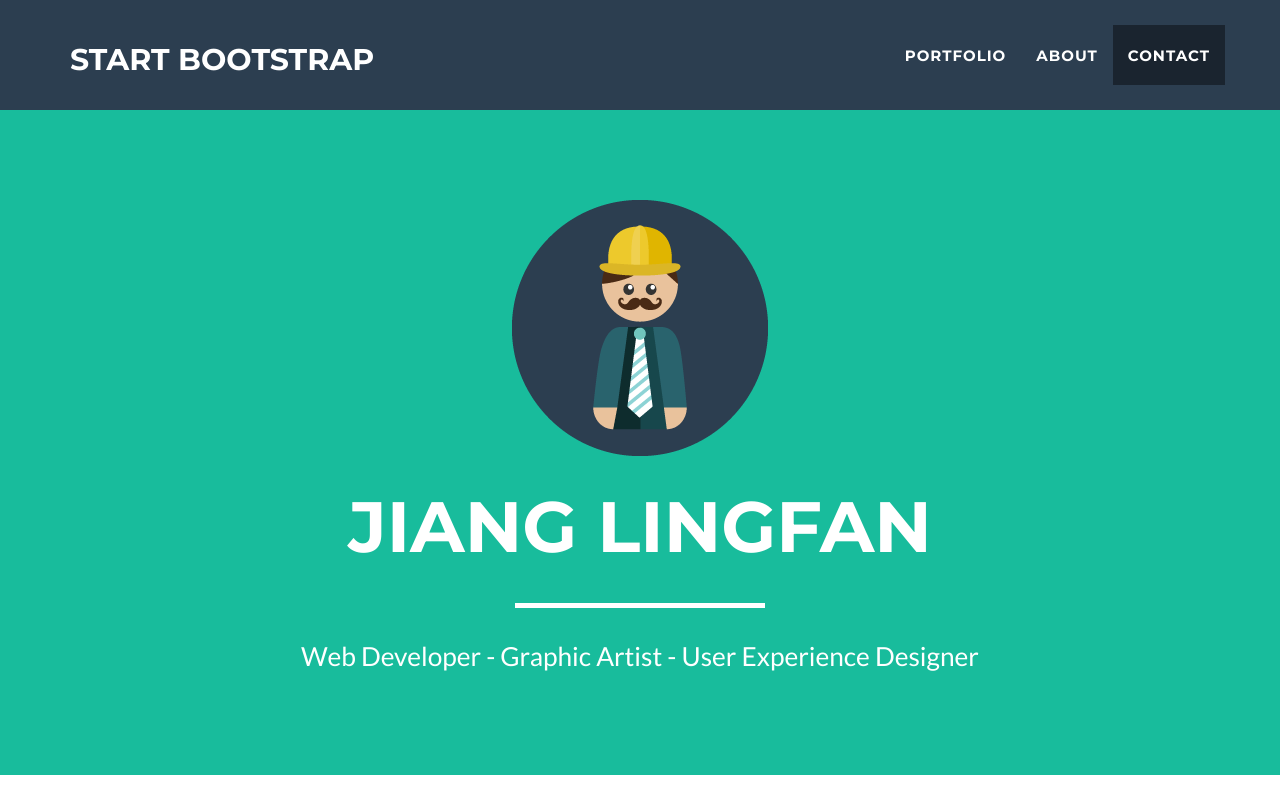
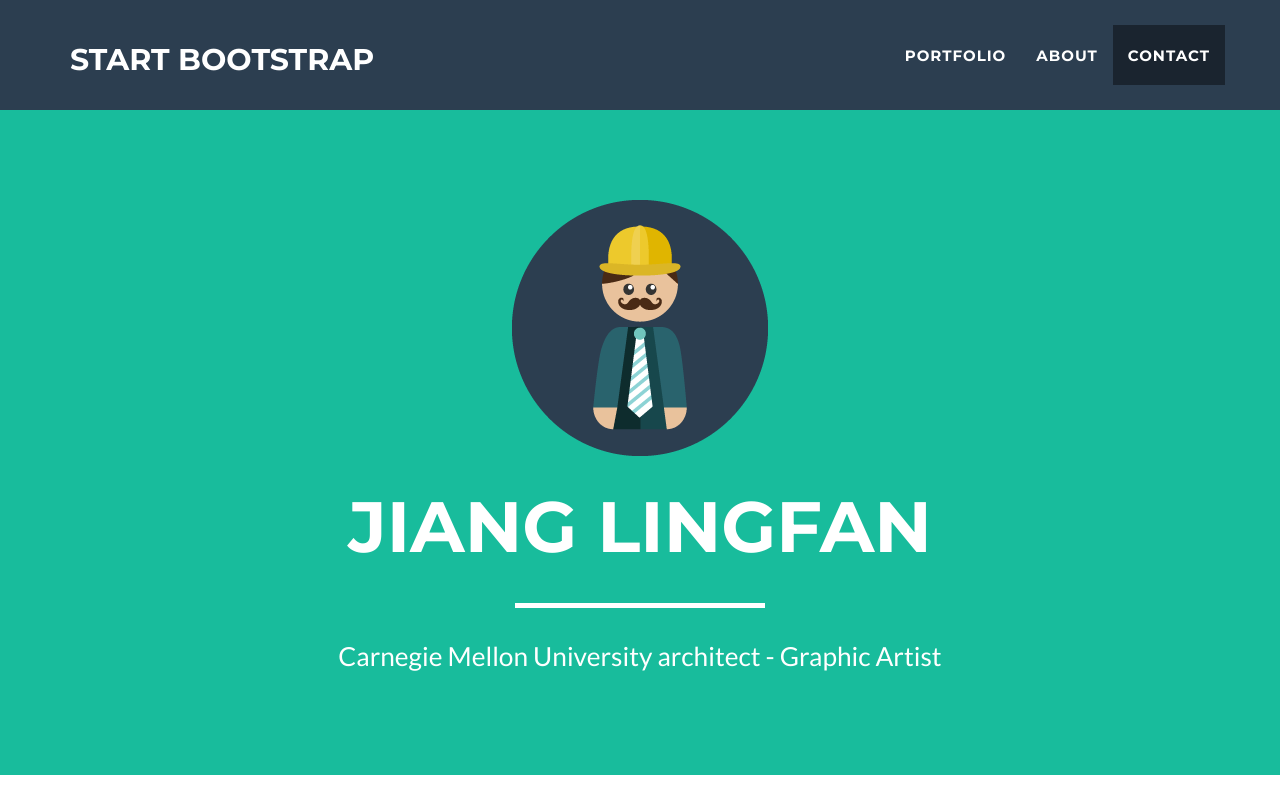
Before and after one commit to Ryanj96/testIDM, a plain HTML site: page index.html in a window 1280 px wide. Shown: the top 800 px of the page. Drawn offline with nearby package versions, Linux system fonts and the light colour scheme.

Commit message:
skill change

```diff
--- a/index.html
+++ b/index.html
@@ -78,7 +78,7 @@
                     <div class="intro-text">
                         <span class="name">Jiang Lingfan</span>
                         <hr class="star-light">
-                        <span class="skills">Web Developer - Graphic Artist - User Experience Designer</span>
+                        <span class="skills">Carnegie Mellon University architect - Graphic Artist </span>
                     </div>
                 </div>
             </div>
```
